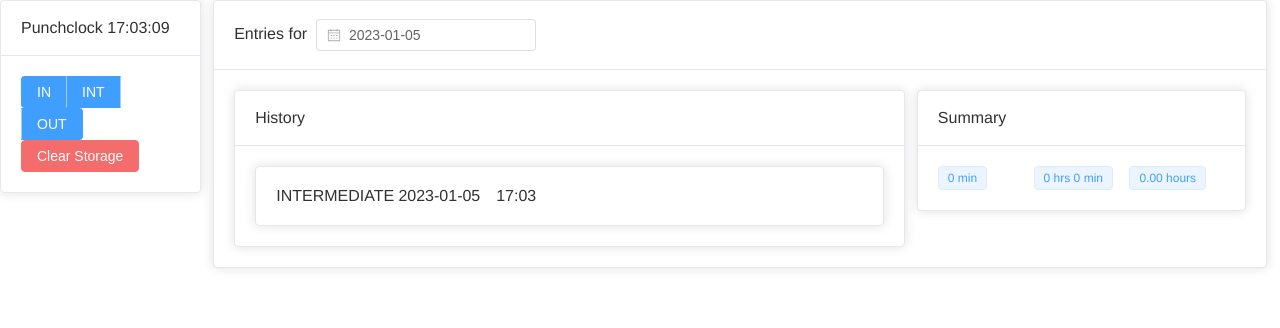
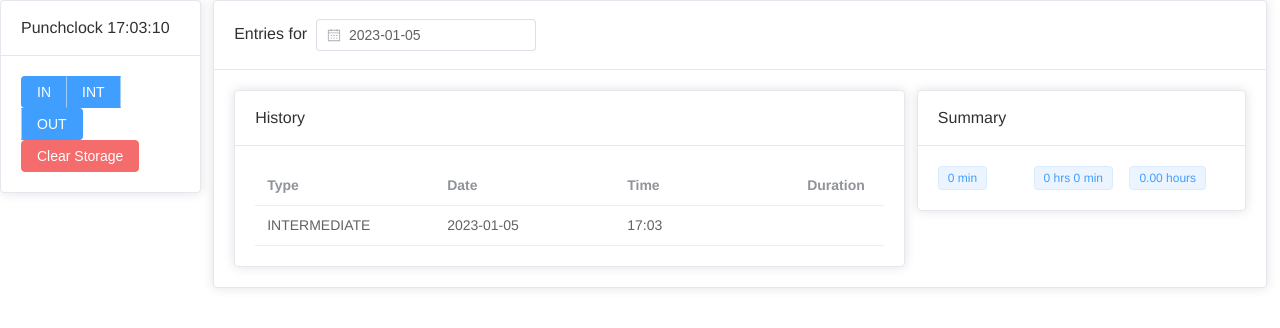
Before and after one commit to marcgauch/punchclock, a Vue app: page / in a window 1280 px wide. Both pictures are taken after a click on the button "INT". Shown: the top 328 px of the page. Built offline with nearby package versions, Linux system fonts and the light colour scheme.

Commit message:
New History design

```diff
--- /dev/null
+++ b/src/components/history/DurationEntry.vue
@@ -0,0 +1,36 @@
+<template>
+  <div v-if="differenceToPrevious !== null">
+    <TimeTag :display-value="`${dtp} min`" :clipboard-value="dtp" />
+    <el-divider direction="vertical" />
+    <TimeTag
+      :display-value="`${hours} hrs ${minutes} min`"
+      :clipboard-value="HHMM"
+    />
+    <el-divider direction="vertical" />
+    <TimeTag
+      :display-value="`${hoursDecimal} hrs`"
+      :clipboard-value="hoursDecimal"
+    />
+  </div>
+</template>
+
+<script setup lang="ts">
+import { computed } from "vue";
+import TimeTag from "./TimeTag.vue";
+
+const props = defineProps<{
+  differenceToPrevious: number | null;
+}>();
+
+const dtp = computed(() => props.differenceToPrevious || 0);
+
+const hours = computed(() => Math.floor(dtp.value / 60));
+const minutes = computed(() => Math.floor(dtp.value % 60));
+const hoursDecimal = computed(() => (dtp.value / 60).toFixed(2));
+
+const HHMM = computed(() => {
+  const h = hours.value;
+  const m = `0${minutes.value}`.slice(-2);
+  return `${h}:${m}`;
+});
+</script>
--- a/src/components/history/HistoryEntry.vue
+++ /dev/null
@@ -1,62 +0,0 @@
-<template>
-  <el-card v-if="entry">
-    <el-row>
-      <el-col :span="5">
-        {{ entry.type }}
-      </el-col>
-      <el-col :span="4">
-        {{ entry.date.ISO }}
-      </el-col>
-      <el-col :span="3">
-        {{ entry.date.fullHour }}:{{ entry.date.fullMinute }}
-      </el-col>
-      <el-col :span="12">
-        <el-row v-if="entry.date.differenceToPrevious !== null">
-          <el-col :span="8">
-            <TimeTag
-              :display-value="`${differenceToPrevious} min`"
-              :clipboard-value="differenceToPrevious"
-            />
-          </el-col>
-          <el-col :span="8">
-            <TimeTag
-              :display-value="`${hours} hrs ${minutes} min`"
-              :clipboard-value="HHMM"
-            />
-          </el-col>
-          <el-col :span="8">
-            <TimeTag
-              :display-value="`${hoursDecimal} hrs`"
-              :clipboard-value="hoursDecimal"
-            />
-          </el-col>
-        </el-row>
-      </el-col>
-    </el-row>
-  </el-card>
-</template>
-
-<script setup lang="ts">
-import { computed } from "vue";
-import { useEventsStore } from "@/stores/events";
-import TimeTag from "./TimeTag.vue";
-
-const props = defineProps(["entryId"]);
-const eventStore = useEventsStore();
-const entry = computed(() => eventStore.getEntryById(props.entryId));
-
-const differenceToPrevious = computed(
-  () => entry.value?.date.differenceToPrevious || 0
-);
-const hours = computed(() => Math.floor(differenceToPrevious.value / 60));
-const minutes = computed(() => Math.floor(differenceToPrevious.value % 60));
-const hoursDecimal = computed(() =>
-  (differenceToPrevious.value / 60).toFixed(2)
-);
-
-const HHMM = computed(() => {
-  const h = hours.value;
-  const m = `0${minutes.value}`.slice(-2);
-  return `${h}:${m}`;
-});
-</script>
--- a/src/components/history/TheHistory.vue
+++ b/src/components/history/TheHistory.vue
@@ -1,18 +1,29 @@
 <template>
   <el-card>
     <template #header> History </template>
-    <HistoryEntry
-      v-for="entry in entries"
-      :entry-id="entry.id"
-      :key="entry.id"
-    />
+    <el-table :data="entries">
+      <el-table-column prop="type" label="Type" width="180" />
+      <el-table-column prop="date.ISO" label="Date" width="180" />
+      <el-table-column label="Time" width="180">
+        <template #default="scope">
+          {{ scope.row.date.fullHour }}:{{ scope.row.date.fullMinute }}
+        </template>
+      </el-table-column>
+      <el-table-column label="Duration">
+        <template #default="scope">
+          <DurationEntry
+            :differenceToPrevious="scope.row.date.differenceToPrevious"
+          />
+        </template>
+      </el-table-column>
+    </el-table>
   </el-card>
 </template>
 
 <script setup lang="ts">
 import { computed } from "vue";
 import { useEventsStore } from "@/stores/events";
-import HistoryEntry from "./HistoryEntry.vue";
+import DurationEntry from "./DurationEntry.vue";
 const eventStore = useEventsStore();
 const entries = computed(() => eventStore.getEntriesForDate);
 </script>
```
